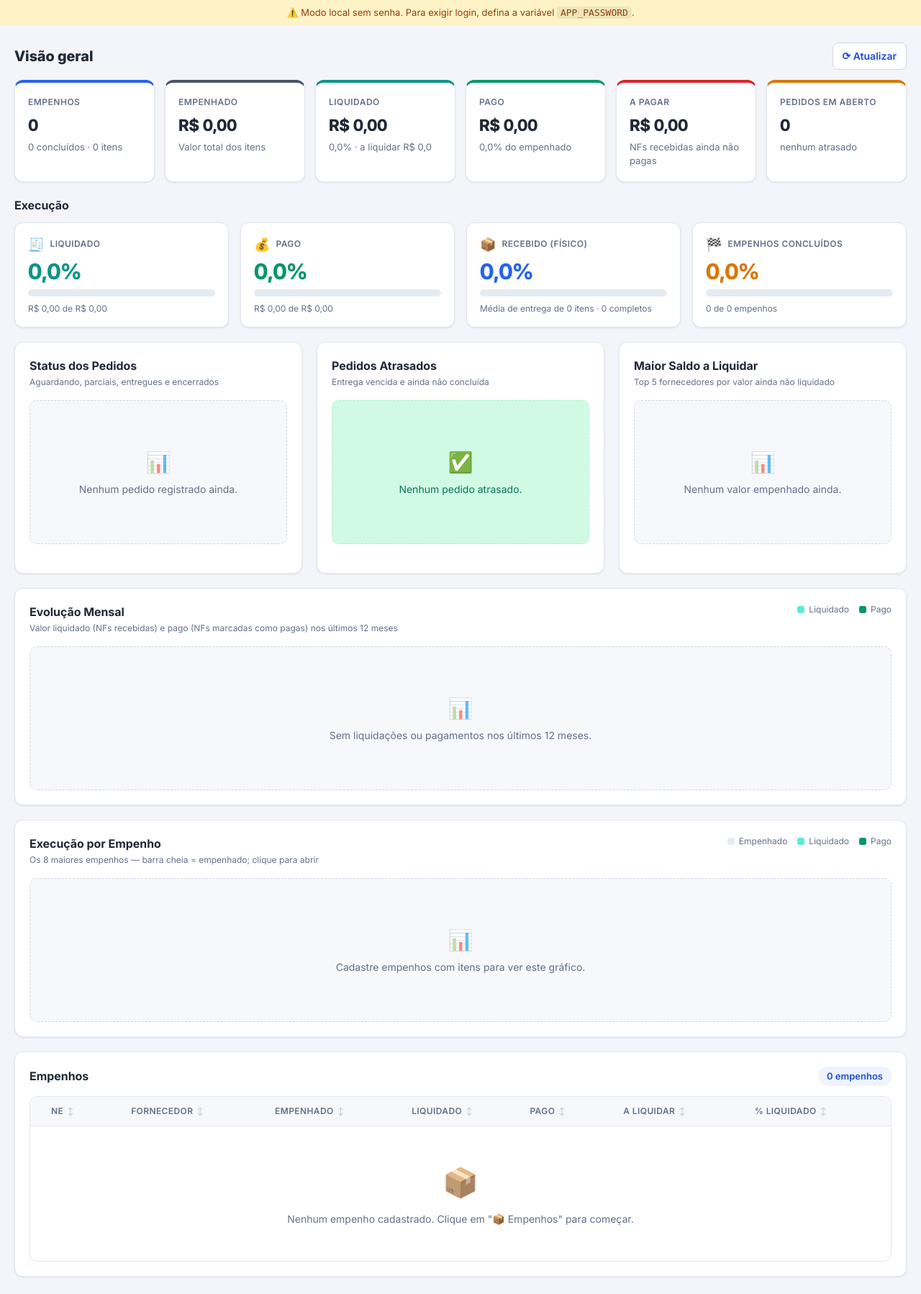
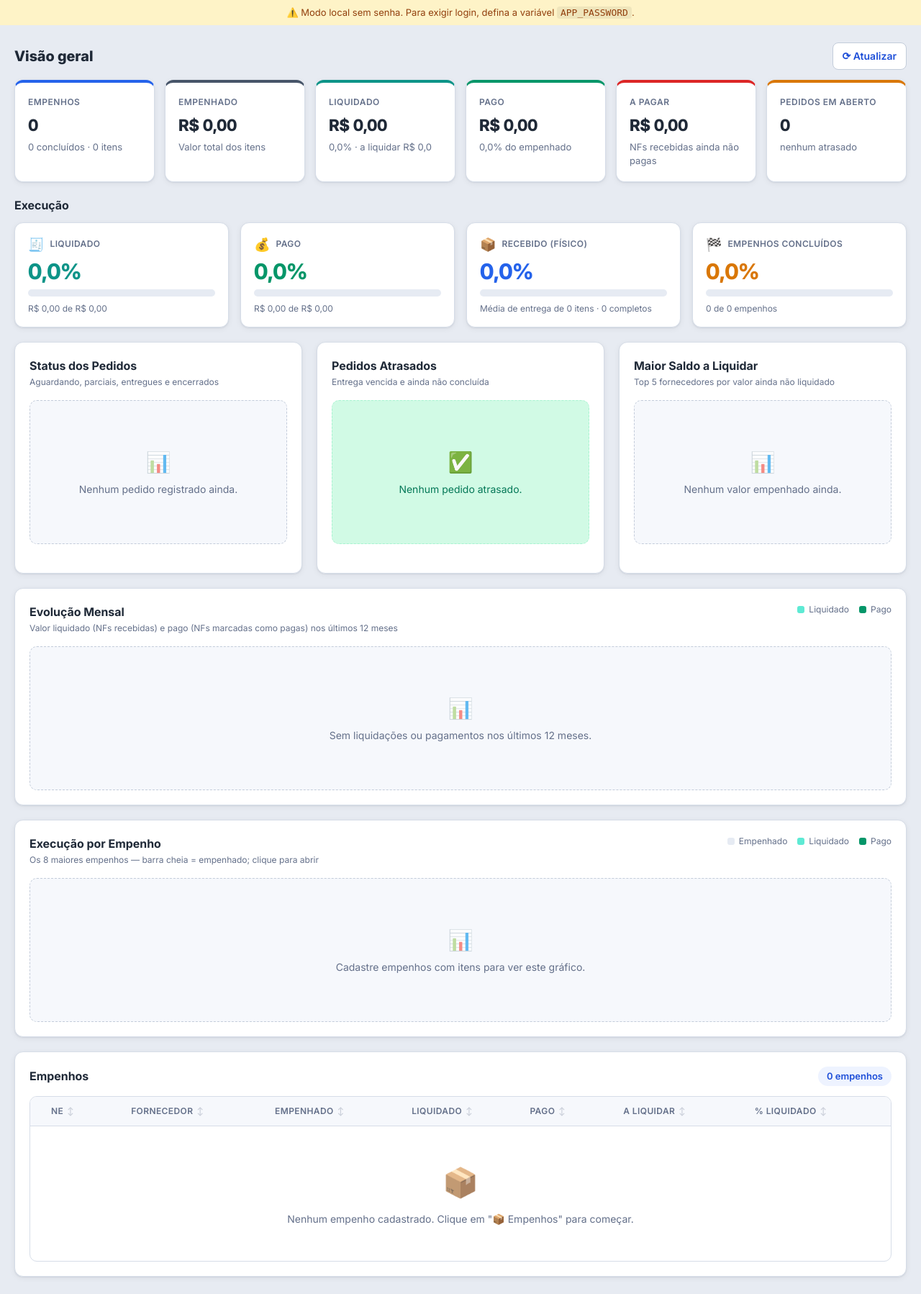
Before and after one commit to Mchristopher120/setordeaprovisionamento, a Flask app: page / in a window 1280 px wide. Shown: the part 82-1880 px from the top of the page at 72% size. Run offline with Flask 3, Linux system fonts and the light colour scheme; data that the repository does not hold is empty; some libraries are stand-ins or nearby versions.

Commit message:
Tema claro com mais contraste entre o fundo e os cards
Fundo da página mais escuro (#e7ebf2), bordas e sombra dos cards mais
definidas. O tema escuro não muda.

Co-Authored-By: Claude Opus 5.5 <noreply@anthropic.com>
Claude-Session: https://claude.ai/code/session_01RudTbaL8u1AjbmLtG6hihD

```diff
--- a/static/style.css
+++ b/static/style.css
@@ -9,11 +9,11 @@
 }
 
 :root {
-    --bg: #f3f5fa;
+    --bg: #e7ebf2;            /* fundo mais escuro que os cards, para separar bem */
     --card: #ffffff;
     --surface-2: #f6f8fc;
-    --border: #e2e7f0;
-    --border-strong: #cfd7e4;
+    --border: #d6dde8;
+    --border-strong: #c3ccda;
     --text: #1f2937;
     --muted: #64708a;
     --primary: #2563eb;
@@ -34,14 +34,14 @@
     --liq-strong: #0d9488;
     --teal-bg: #ccfbf1;
     --slate: #94a3b8;
-    --shadow: 0 1px 3px rgba(16,24,40,.06), 0 1px 2px rgba(16,24,40,.04);
+    --shadow: 0 1px 2px rgba(16,24,40,.07), 0 2px 8px rgba(16,24,40,.06);
     --shadow-hover: 0 6px 18px rgba(16,24,40,.08);
     --radius: 12px;
     --focus: 0 0 0 3px rgba(37,99,235,.28);
     --primary-hover: #1d4ed8;
     --surface-3: #eef1f6;
     --input-bg: #ffffff;
-    --row-hover: #fafbfe;
+    --row-hover: #f5f7fb;
     --skel-a: #eef1f6;
     --skel-b: #f7f9fc;
     --ok-text: #047857;
```
